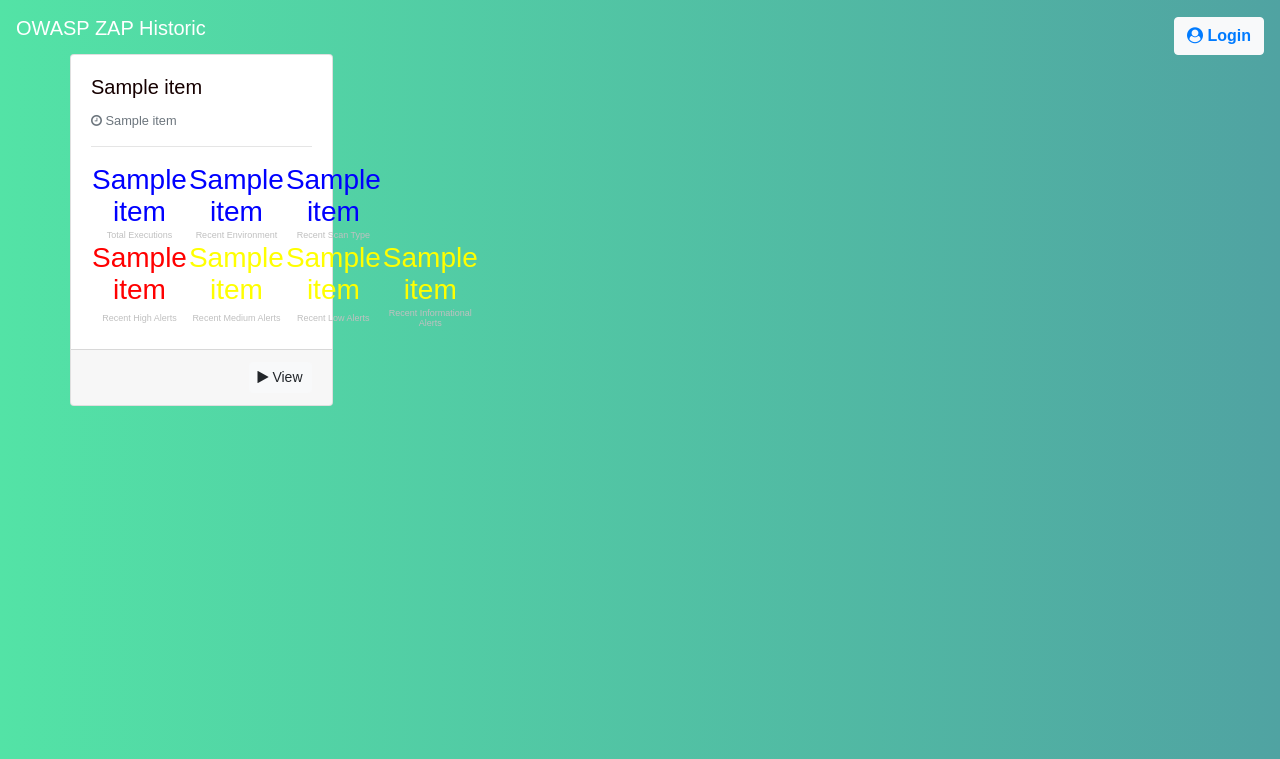
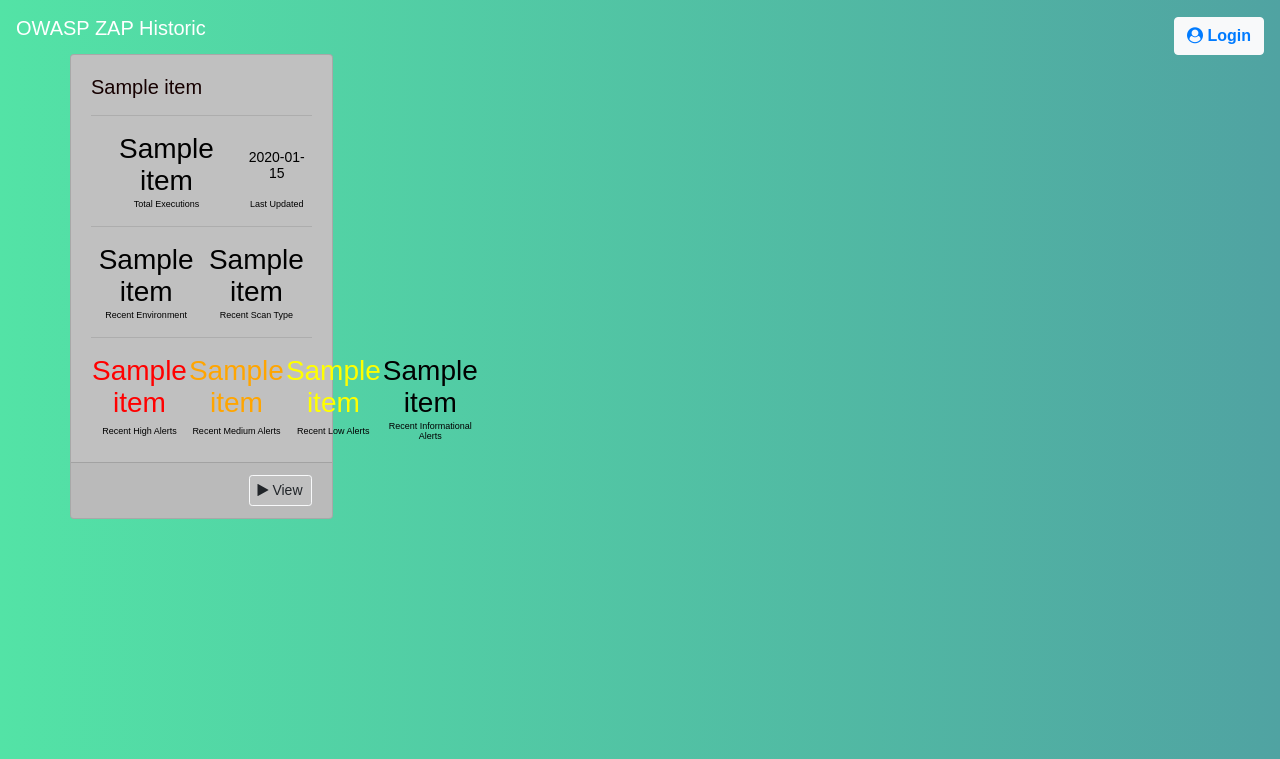
Before and after one commit to Accruent/owasp-zap-historic, a Flask app: template owasp_zap_historic/templates/index.html in a window 1280 px wide. Shown: the top 759 px of the page. Run offline with Flask 2, Linux system fonts and the light colour scheme; the template is opened without the code that fills it: most values are stand-ins (such as "Sample title", 1, 10 or a date in 2020); parts of the project's set-up code (start-up, migrations or seed data) failed here and were passed over; some libraries are stand-ins or nearby versions.

Commit message:
more html changes for cards on index.html

```diff
--- a/owasp_zap_historic/templates/index.html
+++ b/owasp_zap_historic/templates/index.html
@@ -65,47 +65,58 @@
         <div class="row">
             {% for item in data %}
                 <div class="col-sm-6 col-md-4 col-lg-3 mt-4">
-                    <div class="card columns">
+                    <div class="card columns" style="background-color:silver">
                         <div class="card-body">
                             <h5 class="card-title text" title="{{item[1]}}">{{item[1]}}</h5>
-                            <small class="text-muted"><i class="fa fa-clock-o fav" title="Last Updated: {{item[7]}}"></i> {{item[7]}}</small>
                             <hr>
                             <table class="text-muted" style="width:100%;text-align:center;">
                                 <tbody>
                                     <tr style="font-size:28px;">
-                                        <td style="color:blue">{{item[8]}}</td>
-                                        <td style="color:blue">{{item[4]}}</td>
-                                        <td style="color:blue">{{item[5]}}</td>
+                                        <td style="color:black">{{item[8]}}</td>
+                                        <td style="color:black;font-size:14px">{{item[7].strftime('%b %d %Y at %H:%M:%S')}}</td>
                                     </tr>
                                     <tr style="font-size:9px;">
-                                        <td style="color:silver">Total Executions</td>
-                                        <td style="color:silver">Recent Environment</td>
-                                        <td style="color:silver">Recent Scan Type</td>
+                                        <td style="color:black">Total Executions</td>
+                                        <td style="color:black">Last Updated</td>
                                     </tr>
                                 </tbody>
                             </table>
+                            <hr>
+                            <table class="text-muted" style="width:100%;text-align:center;">
+                                <tbody>
+                                    <tr style="font-size:28px;">
+                                        <td style="color:black">{{item[4]}}</td>
+                                        <td style="color:black">{{item[5]}}</td>
+                                    </tr>
+                                    <tr style="font-size:9px;">
+                                        <td style="color:black">Recent Environment</td>
+                                        <td style="color:black">Recent Scan Type</td>
+                                    </tr>
+                                </tbody>
+                            </table>
+                            <hr>
                             <table class="text-muted" style="width:100%;text-align:center;">
                                 <tbody>
                                     <tr style="font-size:28px;">
                                         <td style="color:red">{{item[9]}}</td>
-                                        <td style="color:yellow">{{item[10]}}</td>
+                                        <td style="color:orange">{{item[10]}}</td>
                                         <td style="color:yellow">{{item[11]}}</td>
-                                        <td style="color:yellow">{{item[12]}}</td>
+                                        <td style="color:black">{{item[12]}}</td>
                                     </tr>
                                     <tr style="font-size:9px;">
-                                        <td style="color:silver">Recent High Alerts</td>
-                                        <td style="color:silver">Recent Medium Alerts</td>
-                                        <td style="color:silver">Recent Low Alerts</td>
-                                        <td style="color:silver">Recent Informational Alerts</td>
+                                        <td style="color:black">Recent High Alerts</td>
+                                        <td style="color:black">Recent Medium Alerts</td>
+                                        <td style="color:black">Recent Low Alerts</td>
+                                        <td style="color:black">Recent Informational Alerts</td>
                                     </tr>
                                 </tbody>
                             </table>
                         </div>
                         <div class="card-footer">
                             {% if session['name'] %}
-                            <a type="button" href="{{item[1]}}/deldbconf" class="btn btn-light float-left btn-sm"><i class="fa fa-trash-o"></i> Delete</a>
+                            <a type="button" href="{{item[1]}}/deldbconf" class="btn btn-light float-left btn-sm" style="background-color:silver"><i class="fa fa-trash-o"></i> Delete</a>
                             {% endif %}
-                            <a type="button" href="{{item[1]}}/dashboard" class="btn btn-light float-right btn-sm"><i class="fa fa-play"></i> View</a>
+                            <a type="button" href="{{item[1]}}/dashboard" class="btn btn-light float-right btn-sm" style="background-color:silver"><i class="fa fa-play"></i> View</a>
                         </div>
                     </div>
                 </div>
--- a/owasp_zap_historic/templates/login.html
+++ b/owasp_zap_historic/templates/login.html
@@ -3,7 +3,7 @@
 <head>
     <meta charset="utf-8">
     <link href="https://img.icons8.com/cotton/64/000000/time-machine.png" rel="shortcut icon" type="image/x-icon"/>
-    <title>RF Historic - Login</title>
+    <title>OWASP ZAP Historic - Login</title>
 
     <meta name="viewport" content="width=device-width, initial-scale=1">
     <link href="https://maxcdn.bootstrapcdn.com/bootstrap/4.1.1/css/bootstrap.min.css" rel="stylesheet" id="bootstrap-css">
--- a/owasp_zap_historic/templates/register.html
+++ b/owasp_zap_historic/templates/register.html
@@ -3,7 +3,7 @@
 <head>
     <meta charset="utf-8">
     <link href="https://img.icons8.com/cotton/64/000000/time-machine.png" rel="shortcut icon" type="image/x-icon"/>
-    <title>RF Historic - Register</title>
+    <title>OWASP ZAP Historic - Register</title>
 
     <meta name="viewport" content="width=device-width, initial-scale=1">
     <link href="https://maxcdn.bootstrapcdn.com/bootstrap/4.1.1/css/bootstrap.min.css" rel="stylesheet" id="bootstrap-css">
```
